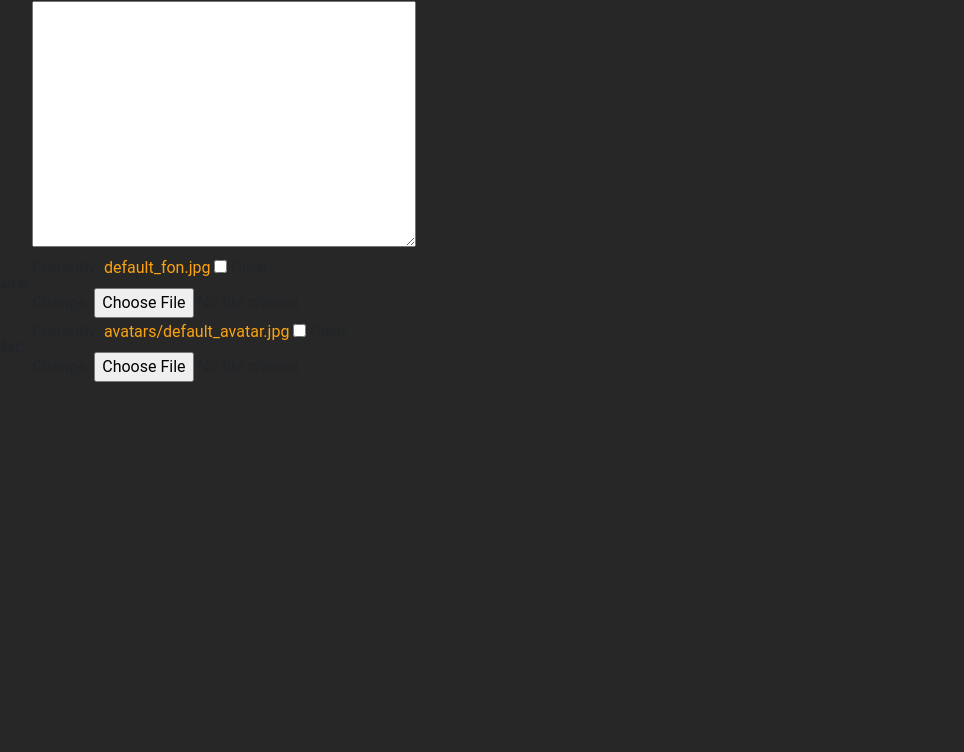
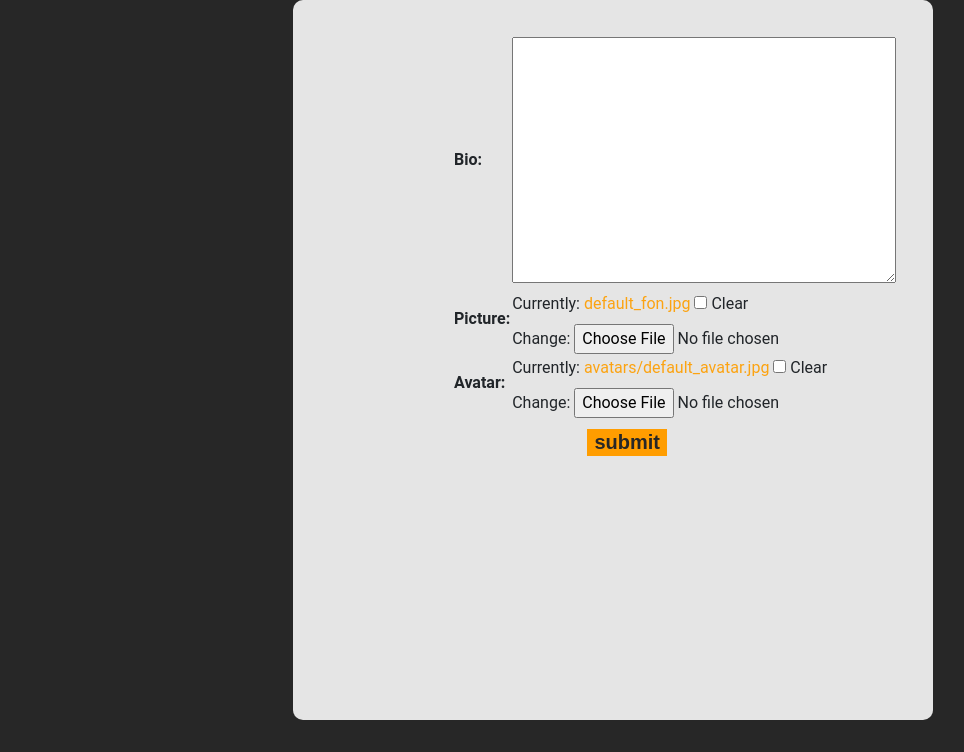
Before and after one commit to Chudopal/django_orange_blog, a Django app: page /feed/authors/1/update in a window 1280 px wide. Shown: the part 48-800 px from the top of the page, without its empty margins (27-991 px from the left). Run offline with Django 3.2, Linux system fonts and the light colour scheme; the visitor is signed in with stand-in values (Sample User, id 1); data comes from the database, SQL or seed files in the repository; some libraries are stand-ins or nearby versions.

Commit message:
made functionl for account settings

```diff
--- a/feed/models.py
+++ b/feed/models.py
@@ -136,6 +136,10 @@ class Profile(models.Model):
         null=True
     )
 
+    def get_absolute_url(self):
+        """Returns the url to access a particular author instance."""
+        return reverse('account', args=[str(self.id)])
+
 
 @receiver(post_save, sender=User)
 def create_user_profile(sender, instance, created, **kwargs):
--- a/feed/templates/feed/profile_form.html
+++ b/feed/templates/feed/profile_form.html
@@ -1,10 +1,15 @@
 {% extends 'base.html' %}
 
 {%block content%}
-<form method="post" action="{% url 'login' %}">
-{% csrf_token %}
-<table>
-    {{ form.as_table }}
-</table>
-</form>
+<div class="settings">
+    <div class="elements">
+        <form method="post" action="{% url 'update-account' user.id %}" enctype="multipart/form-data">
+        {% csrf_token %}
+        <table>
+            {{ form.as_table }}
+        </table>
+            <input class="like-button" style="position: relative; top:10px; left:21%;" type="submit" value="submit" />
+        </form>
+    </div>
+</div>
 {%endblock%}
--- a/feed/urls.py
+++ b/feed/urls.py
@@ -7,7 +7,7 @@ urlpatterns = [
     path('<int:pk>/', views.post_detail_view, name='post-detail'),
     path('authors/<int:pk>/posts', views.posts_of_user, name="posts-of-author"),
     path('authors/<int:pk>', views.my_account, name='account'),
-    path('authors/<int:pk>/update', views.UpdatePost.as_view(), name='update-account'),
+    path('authors/<int:pk>/update', views.UpdateUser.as_view(), name='update-account'),
     path('posts/create/', views.CreatePost.as_view(), name='create-post'),
     path('posts/<int:pk>/update/', views.UpdatePost.as_view(), name='update-post'),
     path('posts/<int:pk>/delete/', views.DeletePost.as_view(), name='delete-post'),
--- a/feed/views.py
+++ b/feed/views.py
@@ -115,7 +115,7 @@ class SignUpView(generic.CreateView):
     success_url = reverse_lazy('login')
     template_name = 'signup.html'
 
-class UpdatePost(LoginRequiredMixin, UpdateView):
+class UpdateUser(LoginRequiredMixin, UpdateView):
     """This class allows to update your post"""
     model = Profile
     fields = (
@@ -123,3 +123,10 @@ class UpdatePost(LoginRequiredMixin, UpdateView):
         "picture",
         "avatar",
     )
+
+    def form_valid(self, form):
+        self.object.picture = self.request.FILES['picture']
+        self.object.avatar = self.request.FILES['avatar']
+        self.object.save()
+
+        return super().form_valid(form)
--- a/static/feed/css/styles.css
+++ b/static/feed/css/styles.css
@@ -232,3 +232,18 @@ a:active {
   height: 180px;
   border-radius: 10px;
 }
+
+.settings{
+  background-color: rgb(229, 229, 229);
+  position: absolute;
+  width: 50%;
+  height: 90%;
+  border-radius: 10px;
+  left: 25%;
+}
+
+.elements{
+  position: relative;
+  left: 25%;
+  top: 5%;
+}
```
